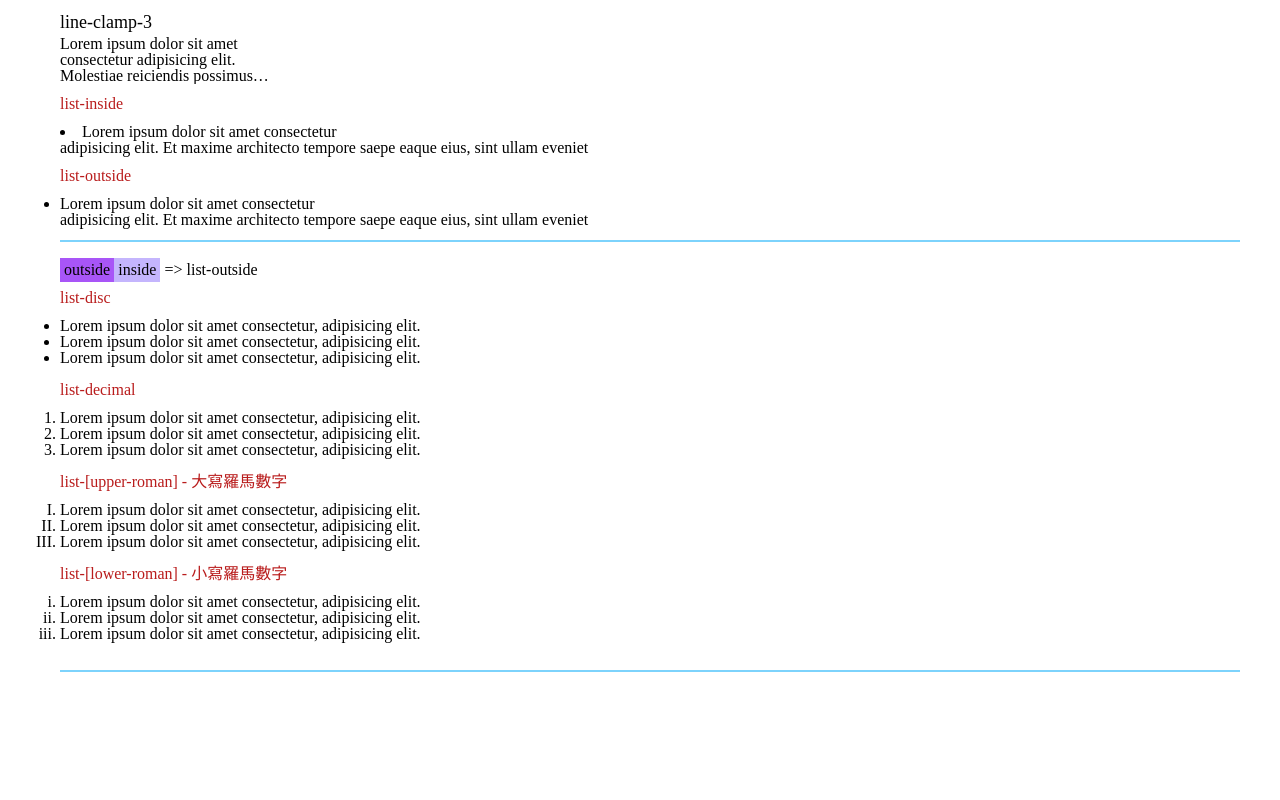
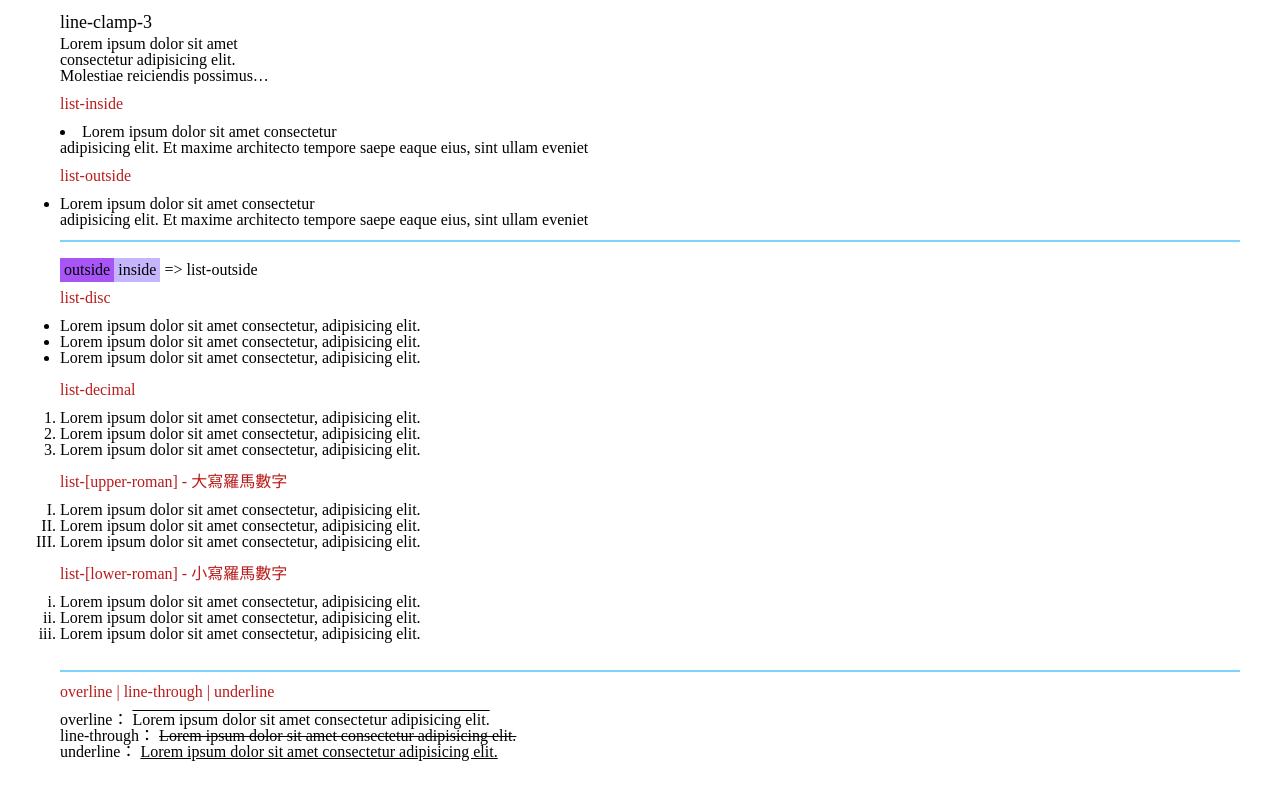
Before and after one commit to MizuYang/tailwind-playground, a Nuxt app: page /playground/typography in a window 1280 px wide. Shown: the part 664-1464 px from the top of the page. Before the commit the page ends 1436 px from the top, so only its background shows below. Built offline with nearby package versions, Linux system fonts and the light colour scheme; no server answers.

Commit message:
新增 Typography: overline | line-through | underline

```diff
--- a/pages/playground/typography.vue
+++ b/pages/playground/typography.vue
@@ -56,6 +56,8 @@ const listSideClass = computed(
           </ul>
         </div>
 
+        <!-- ul 裝飾系列 -->
+        <div class="mb-3">
           <!-- line-clamp -->
           <div class="mb-3">
             <h3 class="mb-3 text-red-700">line-clamp</h3>
@@ -74,7 +76,6 @@ const listSideClass = computed(
               </li>
             </ul>
           </div>
-
           <!-- list-inside | list-outside -->
           <div class="mb-3">
             <h3 class="mb-3 text-red-700">list-inside</h3>
@@ -85,7 +86,6 @@ const listSideClass = computed(
                 sint ullam eveniet
               </li>
             </ul>
-
             <h3 class="mb-3 text-red-700">list-outside</h3>
             <ul class="list-outside list-disc">
               <li>
@@ -95,7 +95,6 @@ const listSideClass = computed(
               </li>
             </ul>
           </div>
-
           <div class="border-sky-300 border-y-2 py-4">
             <div class="mb-2">
               <button
@@ -147,6 +146,26 @@ const listSideClass = computed(
               </ul>
             </div>
           </div>
+        </div>
+
+        <!-- 文字裝飾系列 -->
+        <div class="mb-3">
+          <div class="mb-3">
+            <h3 class="mb-3 text-red-700">overline | line-through | underline</h3>
+            <p>
+              overline：
+              <span class="overline">Lorem ipsum dolor sit amet consectetur adipisicing elit.</span>
+            </p>
+            <p>
+              line-through：
+              <span class="line-through">Lorem ipsum dolor sit amet consectetur adipisicing elit.</span>
+            </p>
+            <p>
+              underline：
+              <span class="underline">Lorem ipsum dolor sit amet consectetur adipisicing elit.</span>
+            </p>
+          </div>
+        </div>
       </template>
     </SectionContent>
   </div>
```
Lines whose indentation alone changed are shown as unchanged.
